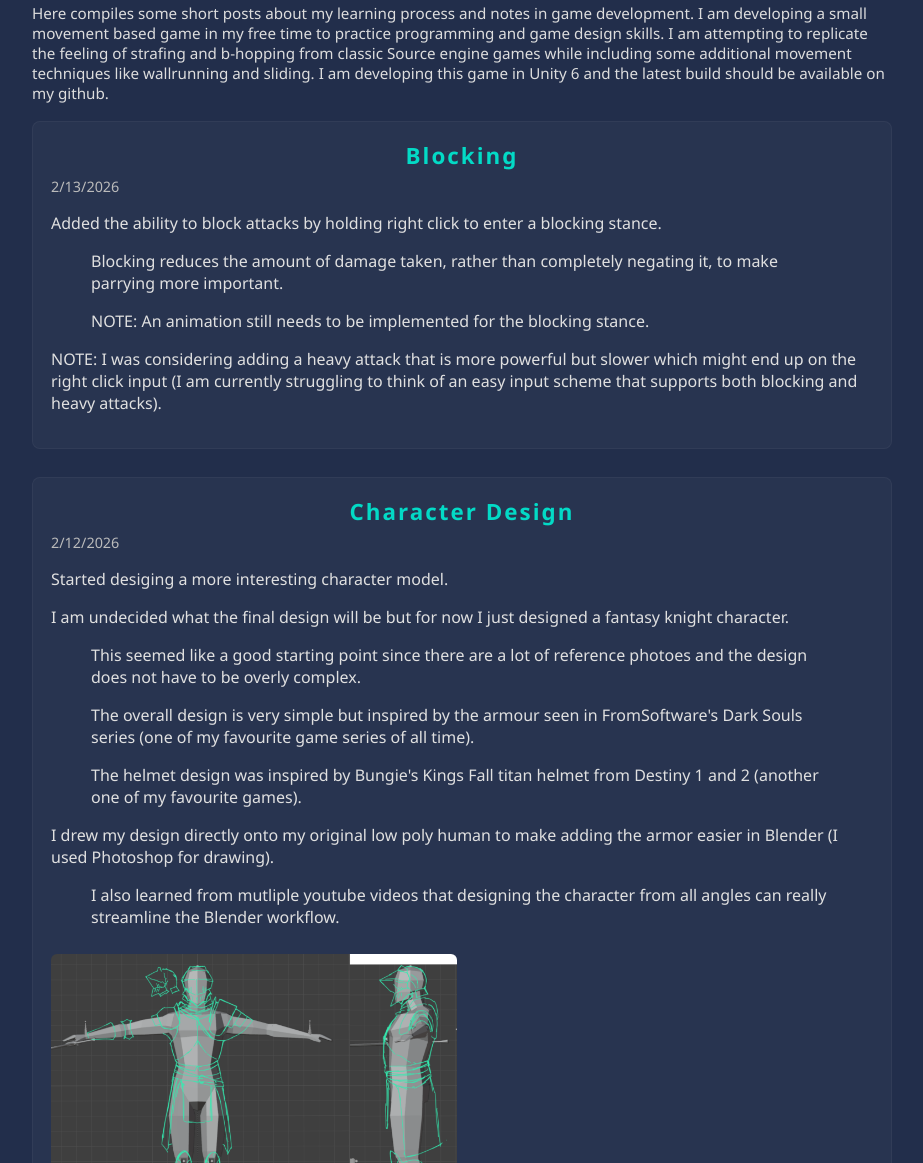
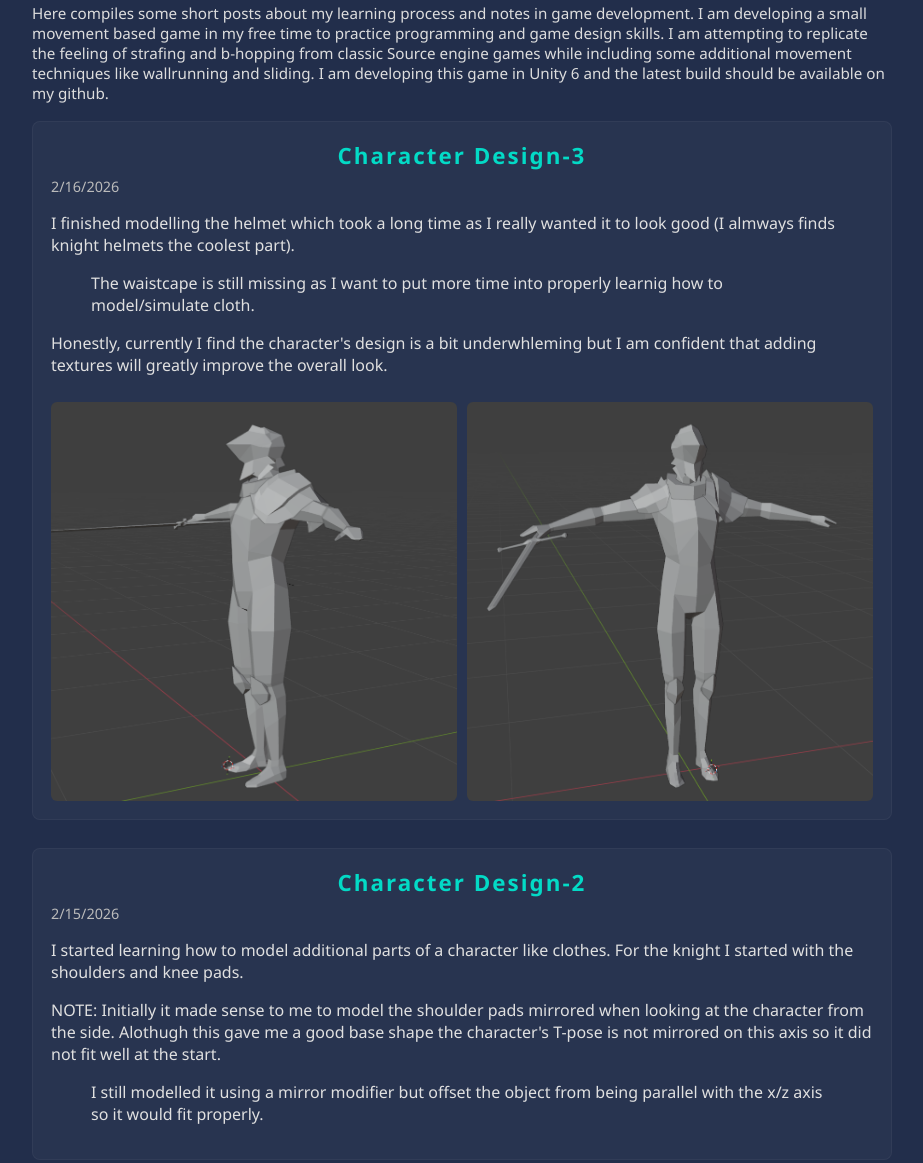
Before and after one commit to EthanRMcKeen/EthanRMcKeen.github.io, a plain HTML site: page blog.html in a window 1280 px wide. Shown: the part 534-1697 px from the top of the page, without its empty margins (178-1101 px from the left). Drawn offline with Linux system fonts and the light colour scheme; a web font is replaced by a local one.

Commit message:
updated blog

```diff
--- a/blog.html
+++ b/blog.html
@@ -45,6 +45,23 @@
 
   <script>
     const posts = [
+    {
+        title: 'Character Design-3',
+        date: '2026-02-16',
+        content: `  <p>I finished modelling the helmet which took a long time as I really wanted it to look good (I almways finds knight helmets the coolest part).</p>
+                    <blockquote>The waistcape is still missing as I want to put more time into properly learnig how to model/simulate cloth.</blockquote>
+                    <p>Honestly, currently I find the character's design is a bit underwhleming but I am confident that adding textures will greatly improve the overall look.</p>`,
+        images: ['./figs/knight_preliminary_design2.png', './figs/knight_preliminary_design3.png']
+    },
+    {
+        title: 'Character Design-2',
+        date: '2026-02-15',
+        content: `  <p>I started learning how to model additional parts of a character like clothes. For the knight I started with the shoulders and knee pads.</p>
+                    <p>NOTE: Initially it made sense to me to model the shoulder pads mirrored when looking at the character from the side. Alothugh this
+                      gave me a good base shape the character's T-pose is not mirrored on this axis so it did not fit well at the start.</p>
+                    <blockquote>I still modelled it using a mirror modifier but offset the object from being parallel with the x/z axis so it would fit properly.</blockquote>`,
+        images: []
+    },
     {
         title: 'Blocking',
         date: '2026-02-13',
```
Also changed, not shown: figs/knight_preliminary_design2.png (added), figs/knight_preliminary_design3.png (added).
